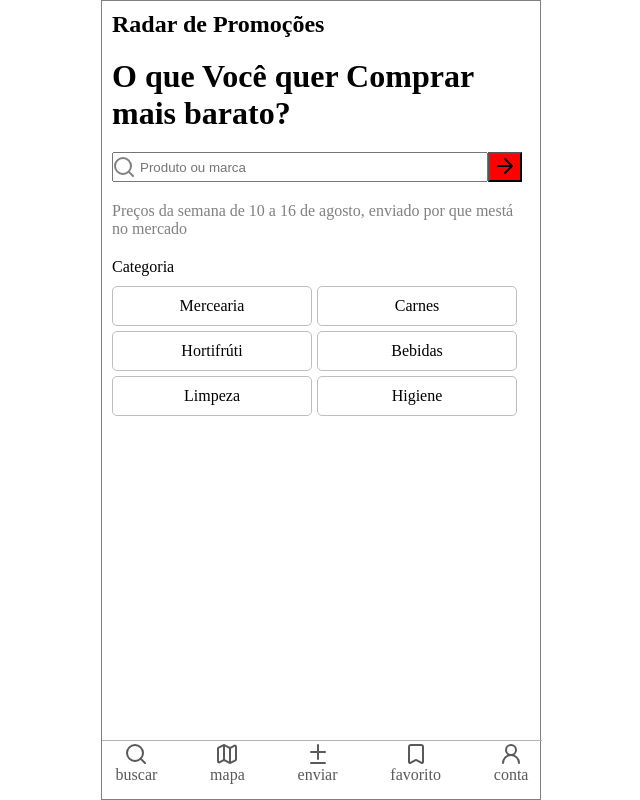
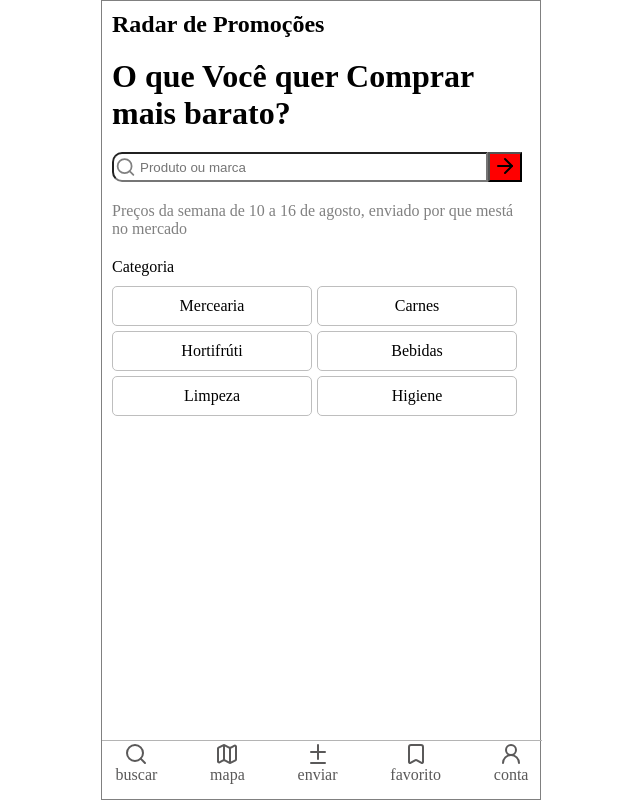
Before and after one commit to faustinopsy/kioferta-etec, a website built with Vite: page src/index.html in a window 1280 px wide. Both pictures are taken after a click on the link "buscar". Shown: the whole page, without its empty margins (319-959 px from the left). Built offline with nearby package versions, Linux system fonts and the light colour scheme.

Commit message:
ajustando o input busca

```diff
--- a/src/css/paginas/buscar.css
+++ b/src/css/paginas/buscar.css
@@ -19,10 +19,12 @@
     height: 30px;
     padding-left: 26px;
     box-sizing: border-box;
+    border-radius: 10px 0 0 10px;
 }
 #icone-busca{
     position: absolute;
     color: gray;
+    padding-left: 3px;
     height: 30px;
     border-radius: 3px 0 0 3px;
 }
```
